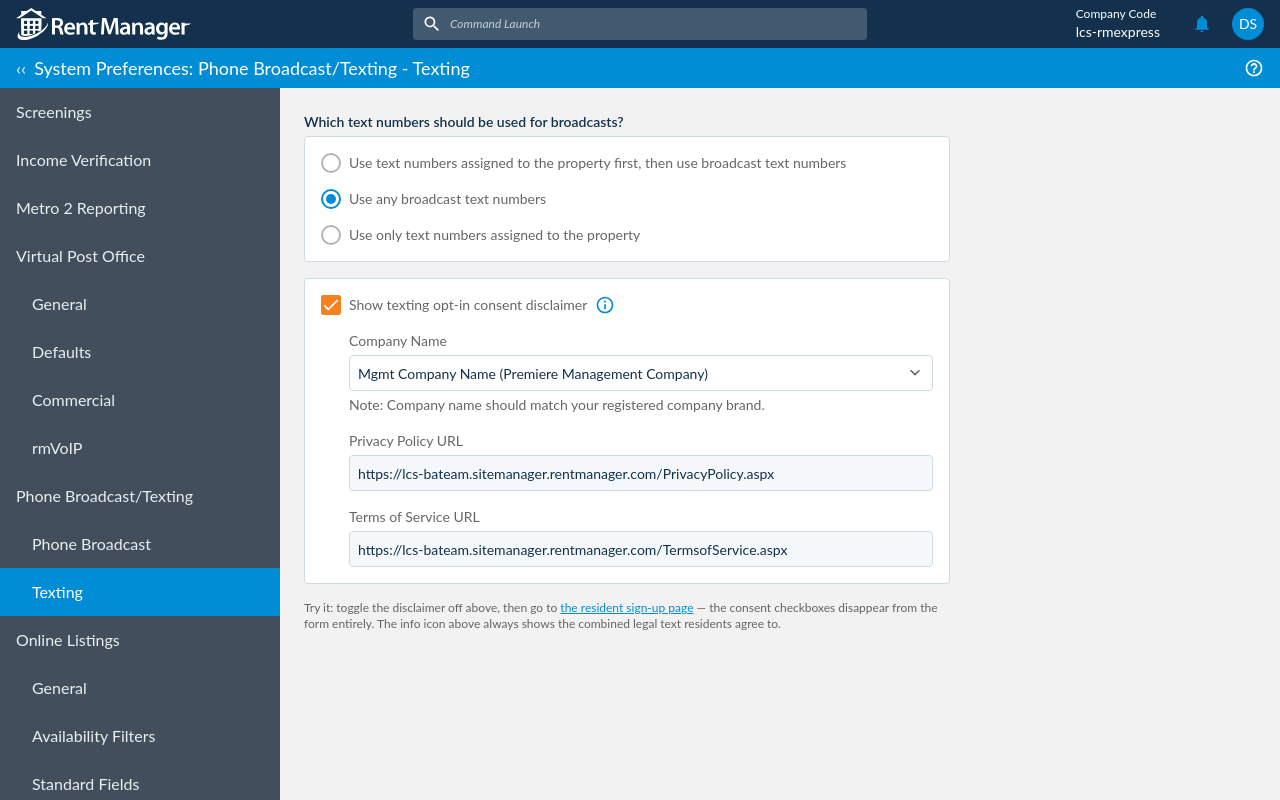
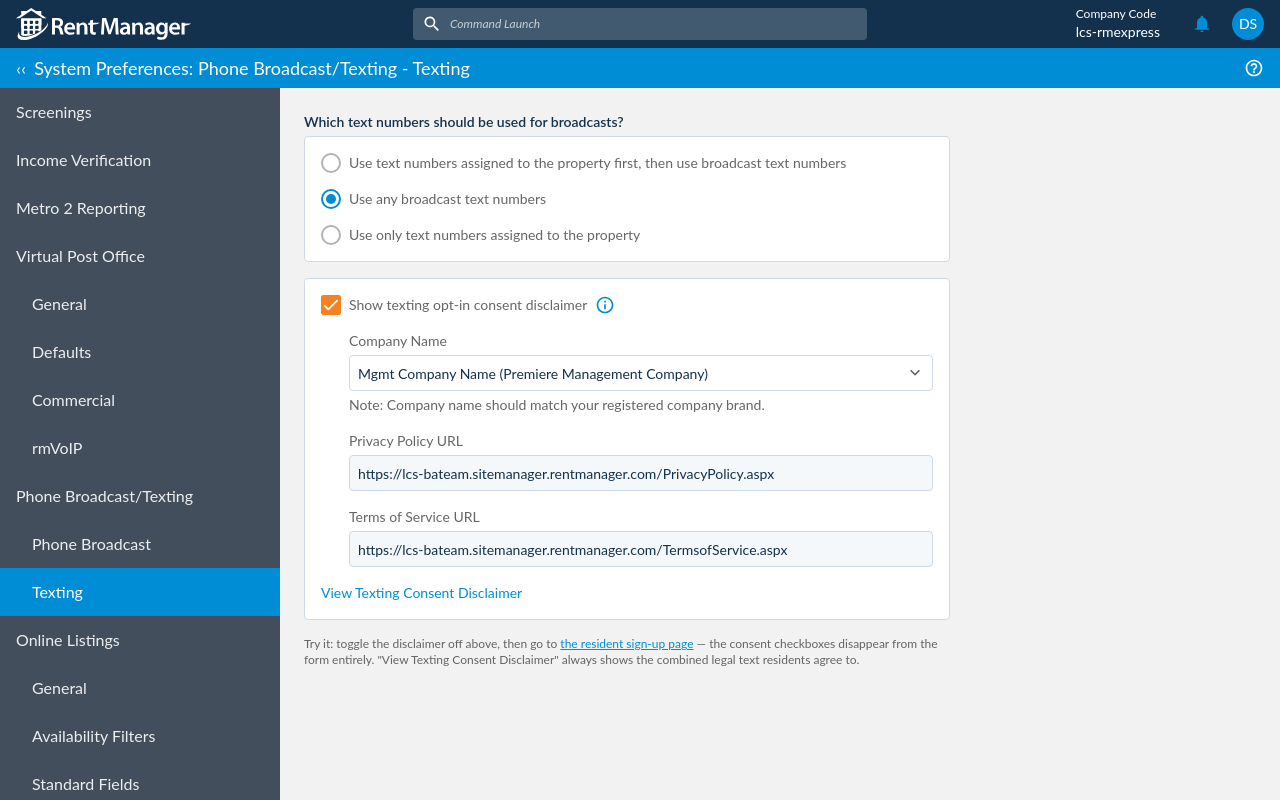
Before and after one commit to sydney-holzbach/Marketing-Texting-Opt-In-Flow, a React (Vite) app: page /admin/texting in a window 1280 px wide. Built offline with nearby package versions, Linux system fonts and the light colour scheme.

Commit message:
Re-add the View Texting Consent Disclaimer link
The Figma frame was updated to bring this link back (renamed from
"View Joint Texting Consent Disclaimer"). Wired it to open the same
DisclaimerModal overlay as the info icon.

```diff
--- a/src/pages/AdminTextingPreferences.jsx
+++ b/src/pages/AdminTextingPreferences.jsx
@@ -91,6 +91,10 @@
               />
             </div>
           </div>
+
+          <button onClick={() => setShowDisclaimer(true)} className="text-sm text-[#008dd5] text-left hover:underline">
+            View Texting Consent Disclaimer
+          </button>
         </div>
 
         <p className="text-xs text-[#616466] max-w-[646px]">
@@ -98,8 +102,8 @@
           <Link to="/signup" className="text-[#008dd5] underline">
             the resident sign-up page
           </Link>{' '}
-          — the consent checkboxes disappear from the form entirely. The info icon above always shows the combined
-          legal text residents agree to.
+          — the consent checkboxes disappear from the form entirely. "View Texting Consent Disclaimer" always shows
+          the combined legal text residents agree to.
         </p>
       </div>
 
```
